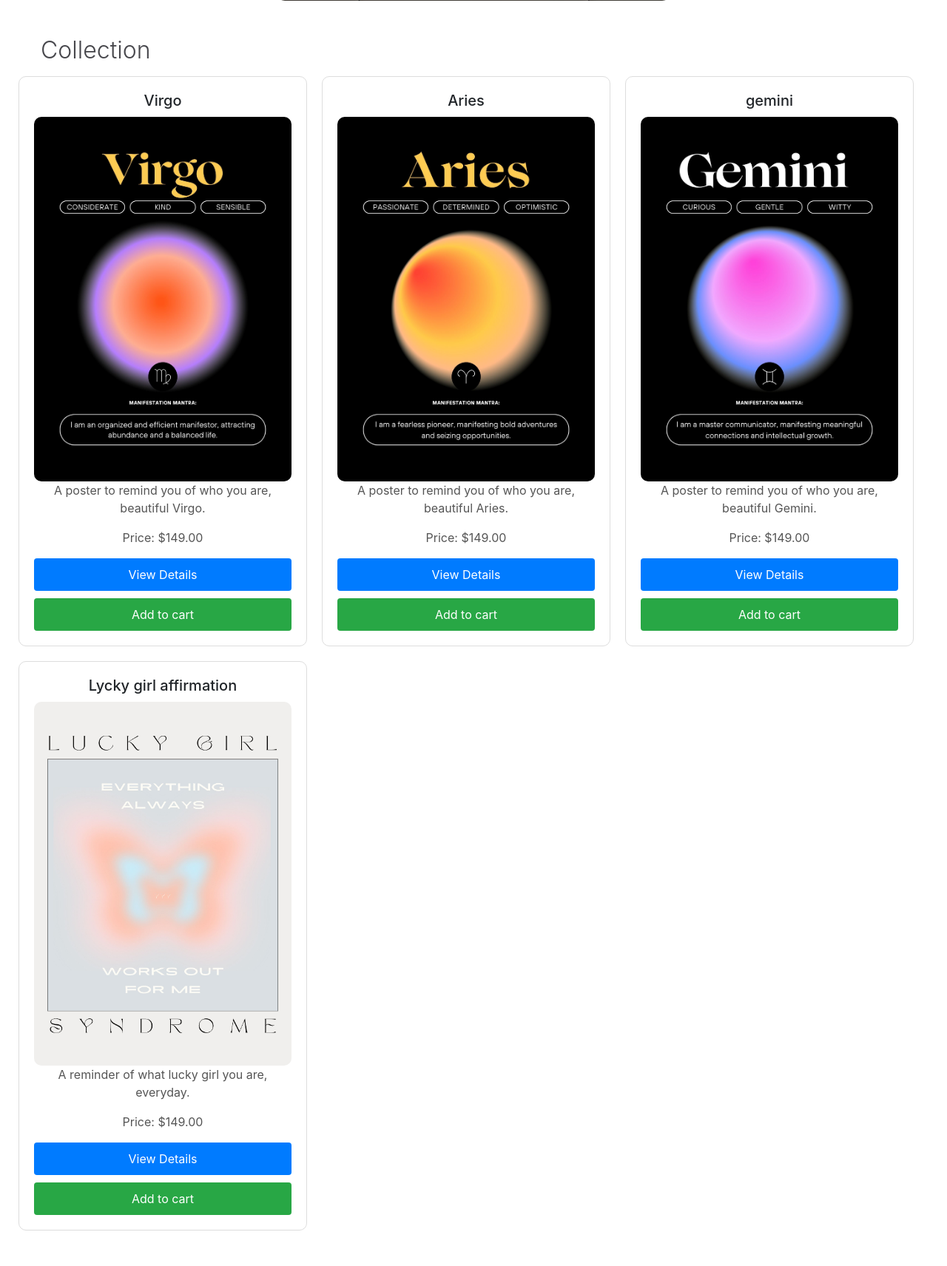
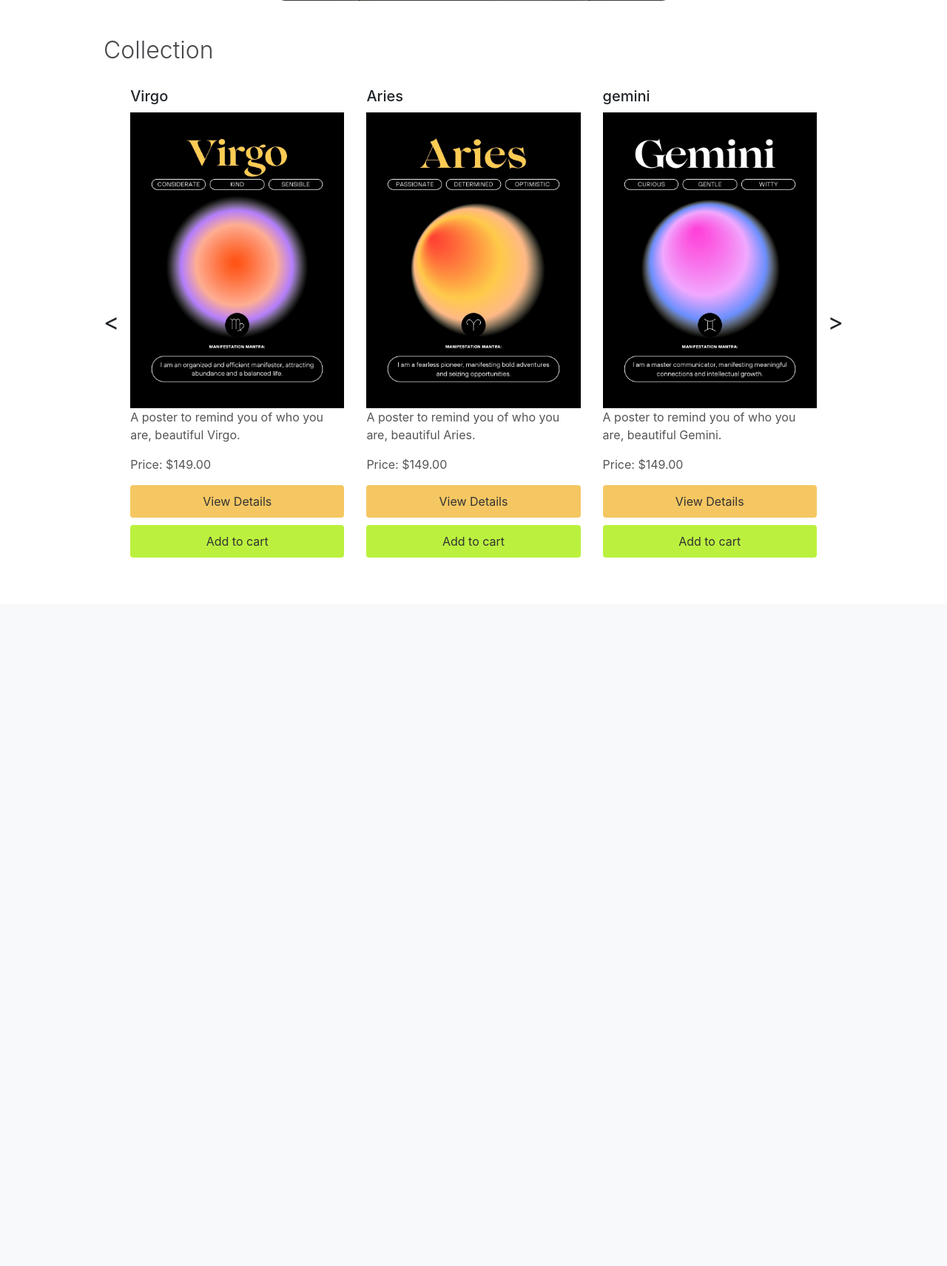
Before and after one commit to emmhe015/SoulPowerPosters, a Django app: page / in a window 1280 px wide. Shown: the part 661-2373 px from the top of the page at 74% size. After the commit the page ends 1415 px from the top, so only its background shows below. Run offline with Django 3.2, Linux system fonts and the light colour scheme; data comes from the database, SQL or seed files in the repository; some libraries are stand-ins or nearby versions.

Commit message:
Update style to products in home.html

```diff
--- a/static/css/base.css
+++ b/static/css/base.css
@@ -57,43 +57,48 @@
 }
 
 /* style for product_list.html */
-.product-list {
+.product-itemhome {
+    flex: 0 0 33.333%;
+    max-width: 33.333%;
+    padding: 15px;
+}
+.product-itemhome img {
+    width: 100%;
+    height: auto;
+    max-height: 400px; /* Set a maximum height for the images */
+    object-fit: cover;
+}
+.product-listhome {
     display: flex;
-    flex-wrap: wrap;
-    gap: 20px;
+    flex-wrap: nowrap;
+    overflow: hidden;
+}
+.product-listhome.scrolled {
+    transform: translateX(-100%);
+    transition: transform 0.5s ease;
+}
+.arrow {
+    cursor: pointer;
+    font-size: 2rem;
+    padding: 0 15px;
+    user-select: none;
 }
 
-.product-item {
-    border: 1px solid #ddd;
-    border-radius: 10px;
-    padding: 20px;
-    width: calc(33.333% - 20px); /* Tre produkter per rad med 20px mellanrum */
-    box-sizing: border-box;
-    text-align: center;
-    transition: transform 0.3s;
-}
-
-.product-item img {
-    max-width: 100%;
-    height: auto;
-    border-radius: 10px;
-}
-
-.product-item:hover {
+.product-itemhome:hover {
     transform: scale(1.05);
 }
 
-.product-item h3 {
+.product-itemhome h3 {
     font-size: 1.25rem;
     margin-bottom: 10px;
 }
 
-.product-item p {
+.product-itemhome p {
     font-size: 1rem;
     color: #555;
 }
 
-.product-item .btn {
+.product-itemhome .btn {
     margin-top: 10px;
     display: block;
     width: 100%;
@@ -101,14 +106,47 @@
     font-size: 1rem;
 }
 
-.product-item .btn-primary {
-    background-color: #007bff;
+.product-itemhome .btn-primary {
+    background-color: #f5c762;
+    color:#333;
     border: none;
 }
 
-.product-item .btn-success {
-    background-color: #28a745;
+.product-itemhome .btn-success {
+    background-color: #bbf13e;
+    color:#333;
     border: none;
+}
+
+/* product_detail.html */
+
+.product-detail {
+    display: flex;
+    flex-wrap: wrap;
+    background-color: #fff;
+    border-radius: 10px;
+    overflow: hidden;
+    box-shadow: 0 0 10px rgba(0, 0, 0, 0.1);
+    margin-top: 20px;
+}
+.product-image img {
+    width: 100%;
+    max-width: 500px;
+    height: auto;
+    border-radius: 10px;
+    object-fit: contain;
+}
+.product-info {
+    padding: 40px;
+}
+.product-info h1 {
+    font-size: 2.5rem;
+    margin: 0;
+}
+.product-info .price {
+    font-size: 1.5rem;
+    color: #333;
+    margin: 10px 0;
 }
 
 @media (max-width: 888px) {
--- a/store/templates/store/home.html
+++ b/store/templates/store/home.html
@@ -13,13 +13,15 @@
     </div>
 </div>
 
+<div class="container">
     <div class="collection my-5">
         <h2 class="my-3 text-left font-weight-light">Collection</h2>
-    <div class="row">
-        {% block product %}
-        <div class="product-list">
+        <div class="d-flex align-items-center">
+            <div class="arrow" id="prev-arrow">&lt;</div>
+            <div class="row w-100 overflow-hidden">
+                <div class="product-listhome d-flex">
                     {% for product in products %}
-                <div class="product-item">
+                        <div class="product-itemhome">
                             <h3>{{ product.name }}</h3>
                             <img src="{{ product.image.url }}" alt="{{ product.name }}" class="img-fluid">
                             <p>{{ product.description }}</p>
@@ -30,7 +32,33 @@
                         </div>
                     {% endfor %}
                 </div>
-        {% endblock %}
+            </div>
+            <div class="arrow" id="next-arrow">&gt;</div>
         </div>
     </div>
+</div>
+
+<script>
+    document.addEventListener('DOMContentLoaded', function() {
+        let currentIndex = 0;
+        const itemsPerPage = 3;
+        const productList = document.querySelector('.product-list');
+        const products = document.querySelectorAll('.product-item');
+        const totalPages = Math.ceil(products.length / itemsPerPage);
+
+        document.getElementById('next-arrow').addEventListener('click', function() {
+            if (currentIndex < totalPages - 1) {
+                currentIndex++;
+                productList.style.transform = `translateX(-${currentIndex * 100}%)`;
+            }
+        });
+
+        document.getElementById('prev-arrow').addEventListener('click', function() {
+            if (currentIndex > 0) {
+                currentIndex--;
+                productList.style.transform = `translateX(-${currentIndex * 100}%)`;
+            }
+        });
+    });
+</script>
 {% endblock %}
```
Also changed, not shown: products/templates/products/product_detail.html (+25 -7 lines). Lines whose indentation alone changed are shown as unchanged.
